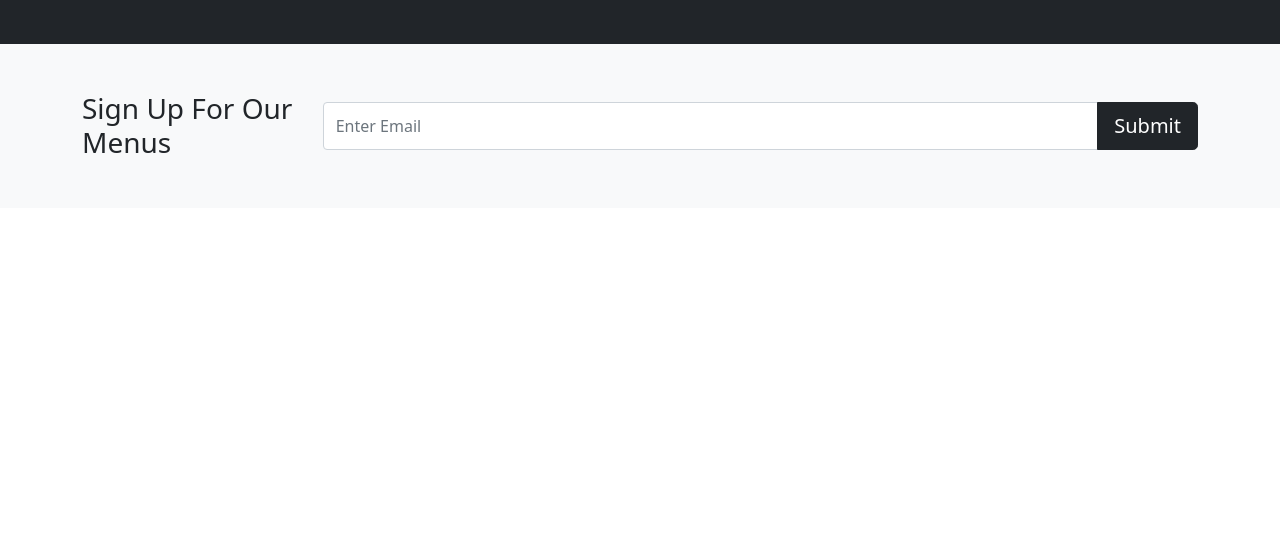
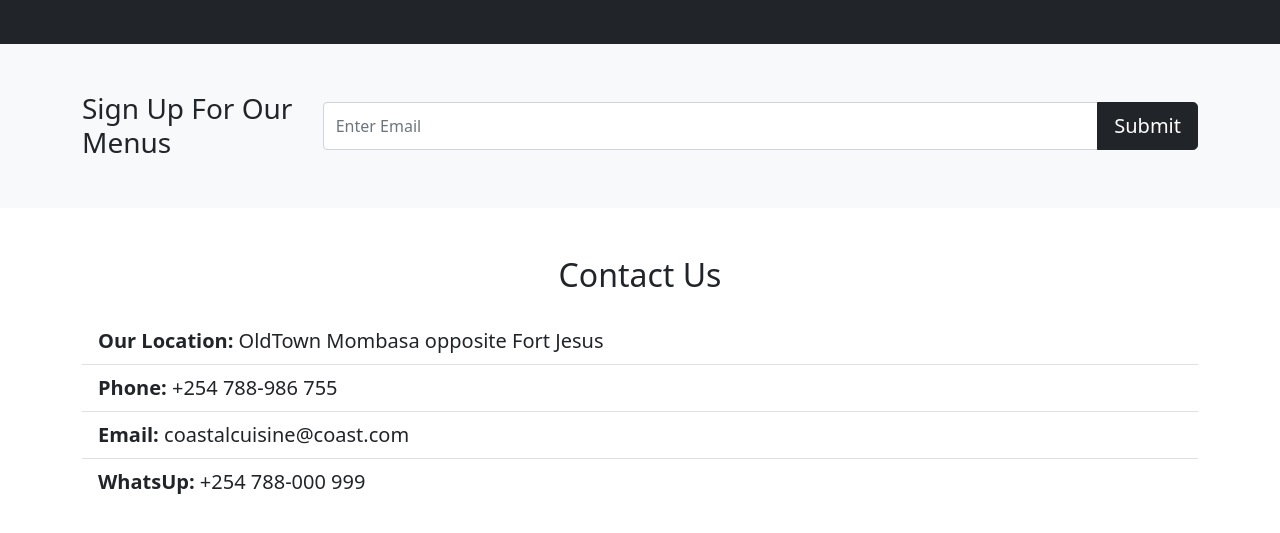
Before and after one commit to Mariamaliomari/coastalcuisine, a plain HTML site: page index.html in a window 1280 px wide. Shown: the part 3707-4240 px from the top of the page. Before the commit the page ends 3915 px from the top, so only its background shows below. Drawn offline with nearby package versions, Linux system fonts and the light colour scheme.

Commit message:
add contacts us info

```diff
--- a/index.html
+++ b/index.html
@@ -279,6 +279,34 @@
     </div>
   </section>
 
+  <!-- Contact us -->
+  <section class="p-5">
+    <div class="container">
+      <div class="row g-4">
+        <div class="col-md">
+          <h2 class="text-center mb-4">Contact Us</h2>
+          <ul class="list-group list-group-flush lead">
+            <li class="list-group-item">
+              <span class="fw-bold">Our Location:</span> OldTown Mombasa opposite Fort Jesus
+            </li>
+            <li class="list-group-item">
+              <span class="fw-bold">Phone:</span> +254 788-986 755
+            </li>
+            <li class="list-group-item">
+              <span class="fw-bold"> Email:</span> coastalcuisine@coast.com
+            </li>
+            <li class="list-group-item">
+                <span class="fw-bold">WhatsUp:</span> +254 788-000 999
+              </li>
+        </ul>
+
+        </div>
+
+      </div>
+    </div>
+  </section>
+
+
 
 
 
```
